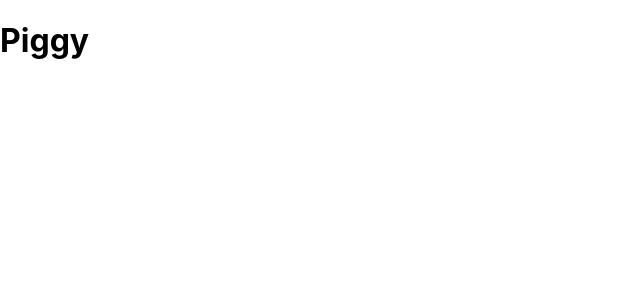
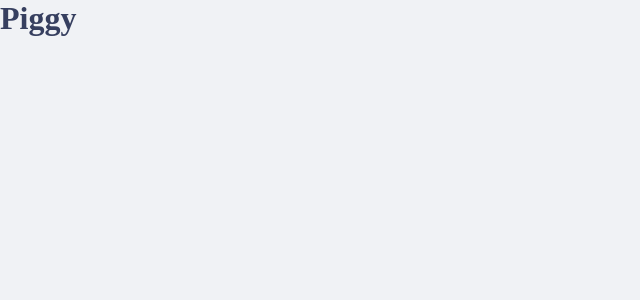
Before and after one commit to ruymon/piggy, a Next.js app: page / in a window 1280 px wide. Shown: the top 300 px of the page, without its empty margins (0-640 px from the left). Built offline with nearby package versions, Linux system fonts and the light colour scheme.

Commit message:
Import Global Style

```diff
--- a/src/pages/_app.tsx
+++ b/src/pages/_app.tsx
@@ -1,5 +1,7 @@
 import Head from 'next/head';
-import '../styles/globals.css';
+
+
+import GlobalStyle from '../styles/global';
 
 export default function MyApp({ Component, pageProps }) {
   return (
@@ -42,7 +44,10 @@ export default function MyApp({ Component, pageProps }) {
         <link rel="apple-touch-icon" href="/apple-icon.png" />
 
       </Head>
-      <Component {...pageProps} />
+      <>
+        <Component {...pageProps} />
+        <GlobalStyle />
+      </>
     </>
   );
 }
```
